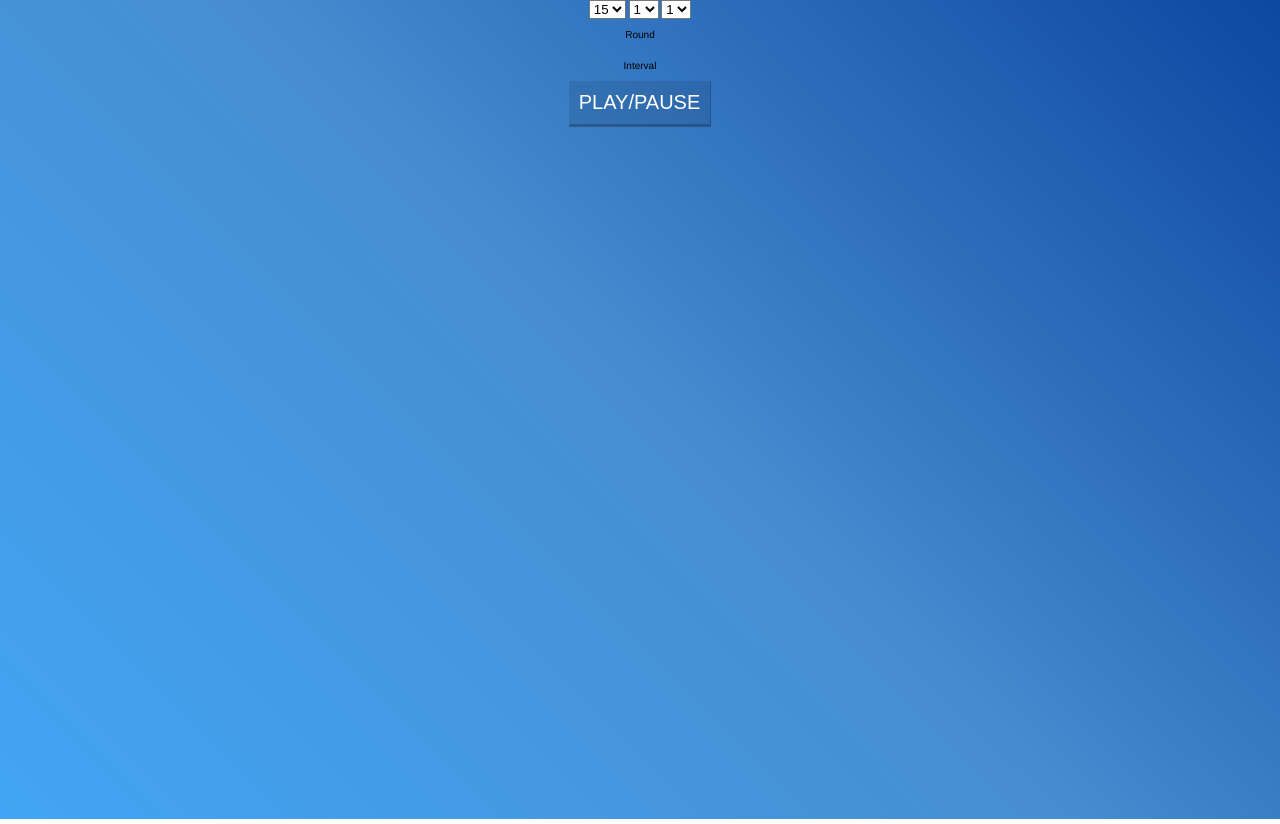
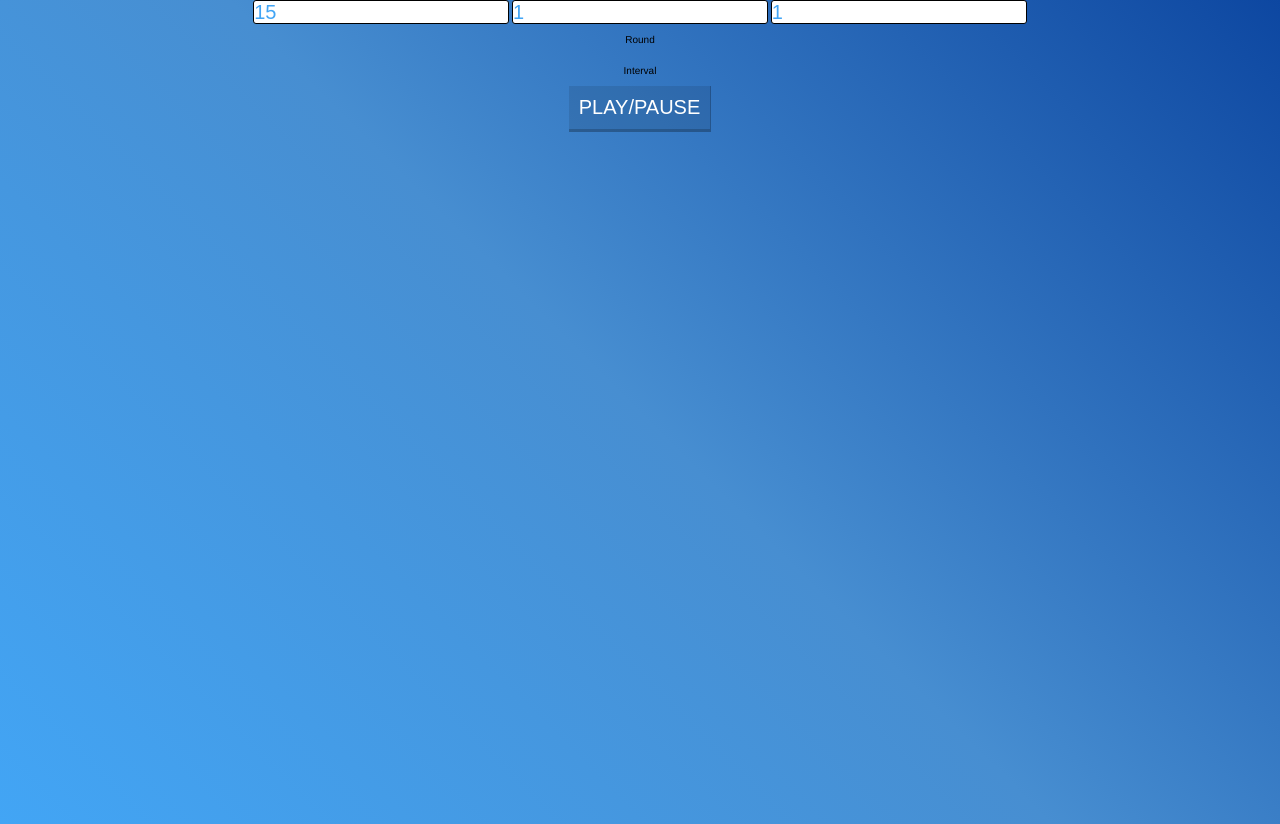
Before and after one commit to Holstein30/interval-timer, a plain HTML site: page index.html in a window 1280 px wide. Drawn offline with Linux system fonts and the light colour scheme.

Commit message:
basic dropdown menu styles

```diff
--- a/style.css
+++ b/style.css
@@ -44,3 +44,16 @@ execute.focus {
   background: rgba(0, 0, 0, 0.2);
   outline: 0;
 }
+
+select {
+  appearance: none;
+  outline: 0;
+  background: #fff;
+  background-image: none;
+  color: #42a5f5;
+  width: 20vw;
+  font-size: 2rem;
+  cursor: pointer;
+  border: 1px solid black;
+  border-radius: 3px;
+}
```
